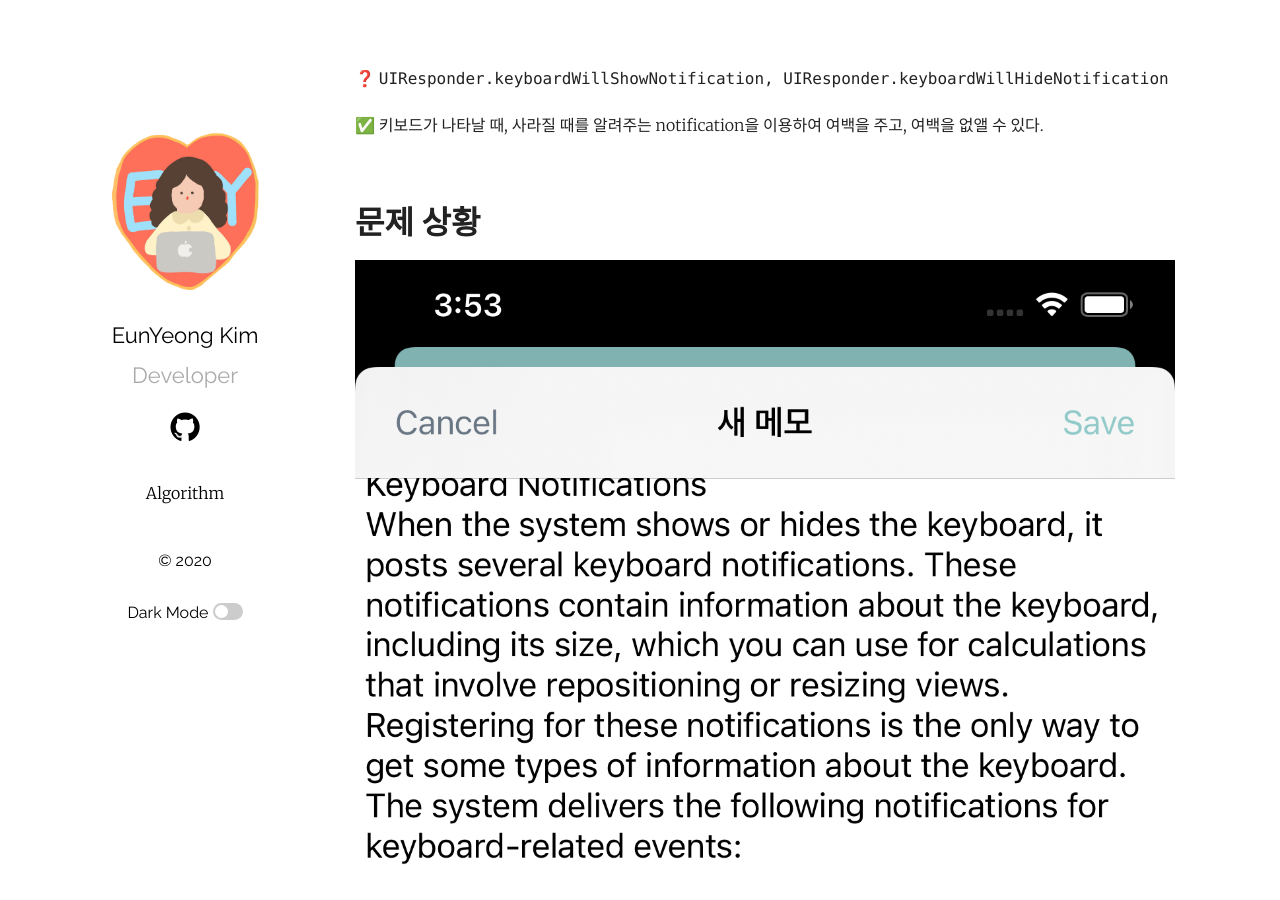
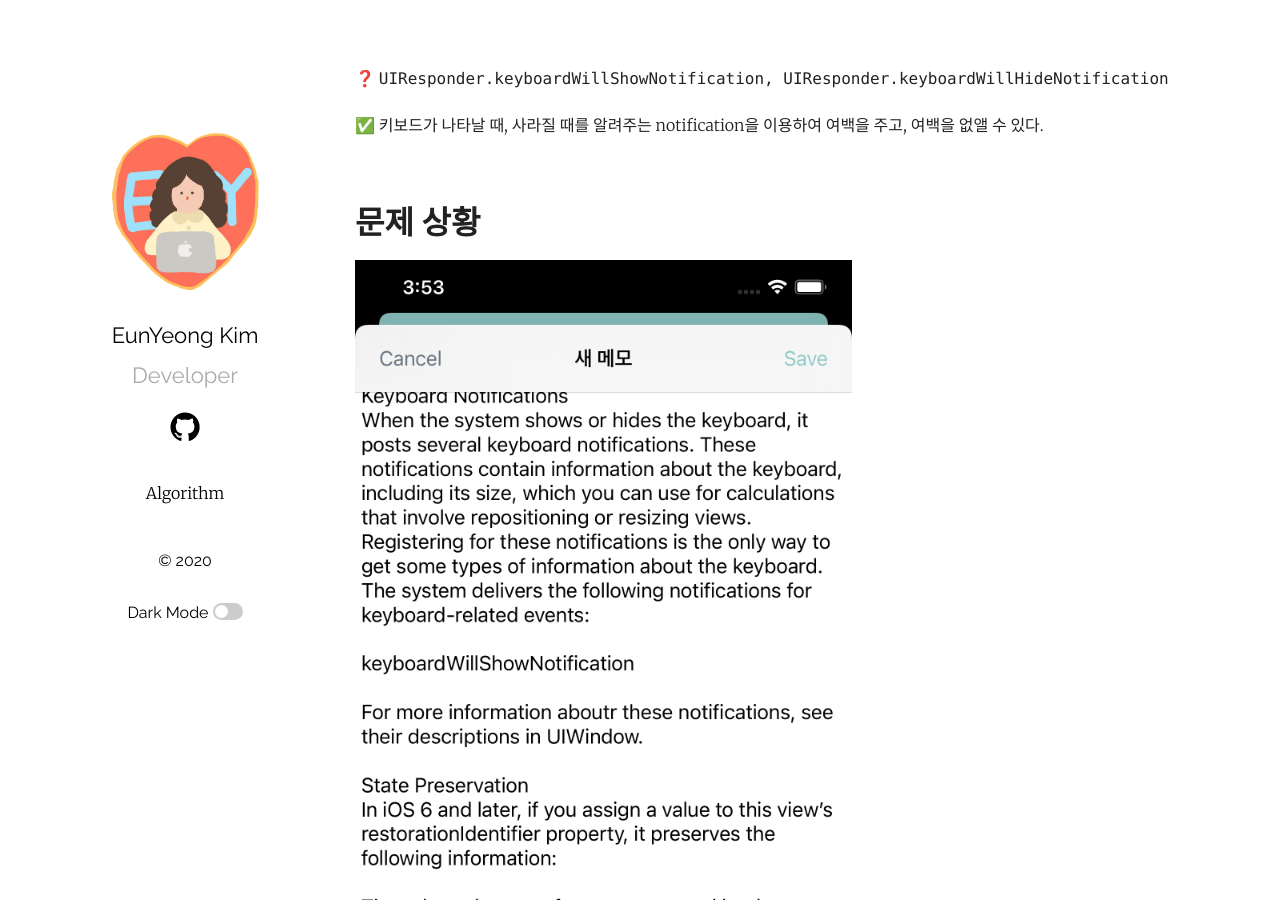
Before and after one commit to xloha/xloha.github.io, a Jekyll site: the page built from _posts/2020-10-06-KeyboardNotification.markdown, in a window 1280 px wide and 900 px high, scrolled down 438 px. Built offline with Jekyll 4.4.1, drawn with Linux system fonts in a browser that asks for light colours.

Commit message:
(iOS) Keyboard Notification - textview에서 키보드에 글씨가 잘릴 때 * 이미지 크기 변경

```diff
--- a/_posts/2020-10-06-KeyboardNotification.markdown
+++ b/_posts/2020-10-06-KeyboardNotification.markdown
@@ -27,7 +27,7 @@ keyboard가 보일 때, keyboard가 내려갈 때를 알려주는 Notificaiton
 <br>
 
 # 문제 상황
-![before](/assets/image/BeforekeyboardNotification.png)
+<img src="/assets/image/BeforekeyboardNotification.png" alt="여백 주기 전 이미지" style="zoom: 40%;"/>
 
 <br>
 
@@ -40,8 +40,6 @@ var willHideToken: NSObjectProtocol?
 <br>
 
 ## 1-1. 키보드가 나타날 때
-
-<br>
 
 키보드가 나타날 때 `TextView`와 `TextView의 Scroll`에도 키보드만큼의 여백을 줘야 함
 
@@ -66,7 +64,6 @@ willShowToken = NotificationCenter.default.addObserver(forName: UIResponder.keyb
 
 ## 1-2. 키보드가 사라질 때
 
-<br>
 
 키보드가 사라질 때 설정했던 여백을 없앰
 
@@ -102,4 +99,4 @@ deinit {
 <br>
 
 # 결과
-![after](/assets/image/AfterkeyboardNotification.png)
+<img src="/assets/image/AfterkeyboardNotification.png" alt="여백 준 후 이미지" style="zoom: 40%;"/>
```
